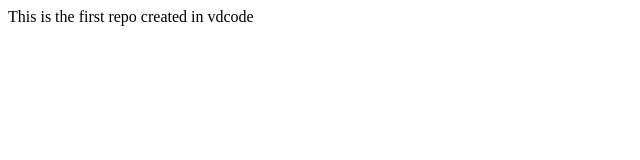
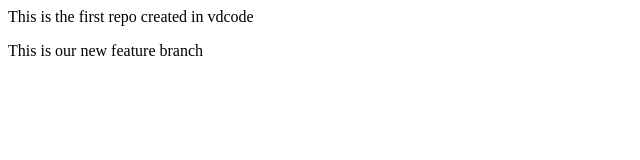
Before and after one commit to ansariaadil221220/FirstLocalRepo, a plain HTML site: page index.html in a window 1280 px wide. Shown: the whole page, without its empty margins (0-640 px from the left). Drawn offline with Linux system fonts and the light colour scheme.

Commit message:
Add new feature branch

```diff
--- a/index.html
+++ b/index.html
@@ -1 +1,2 @@
 <p>This is the first repo created in vdcode</p>
+<p>This is our new feature branch</p>
```
